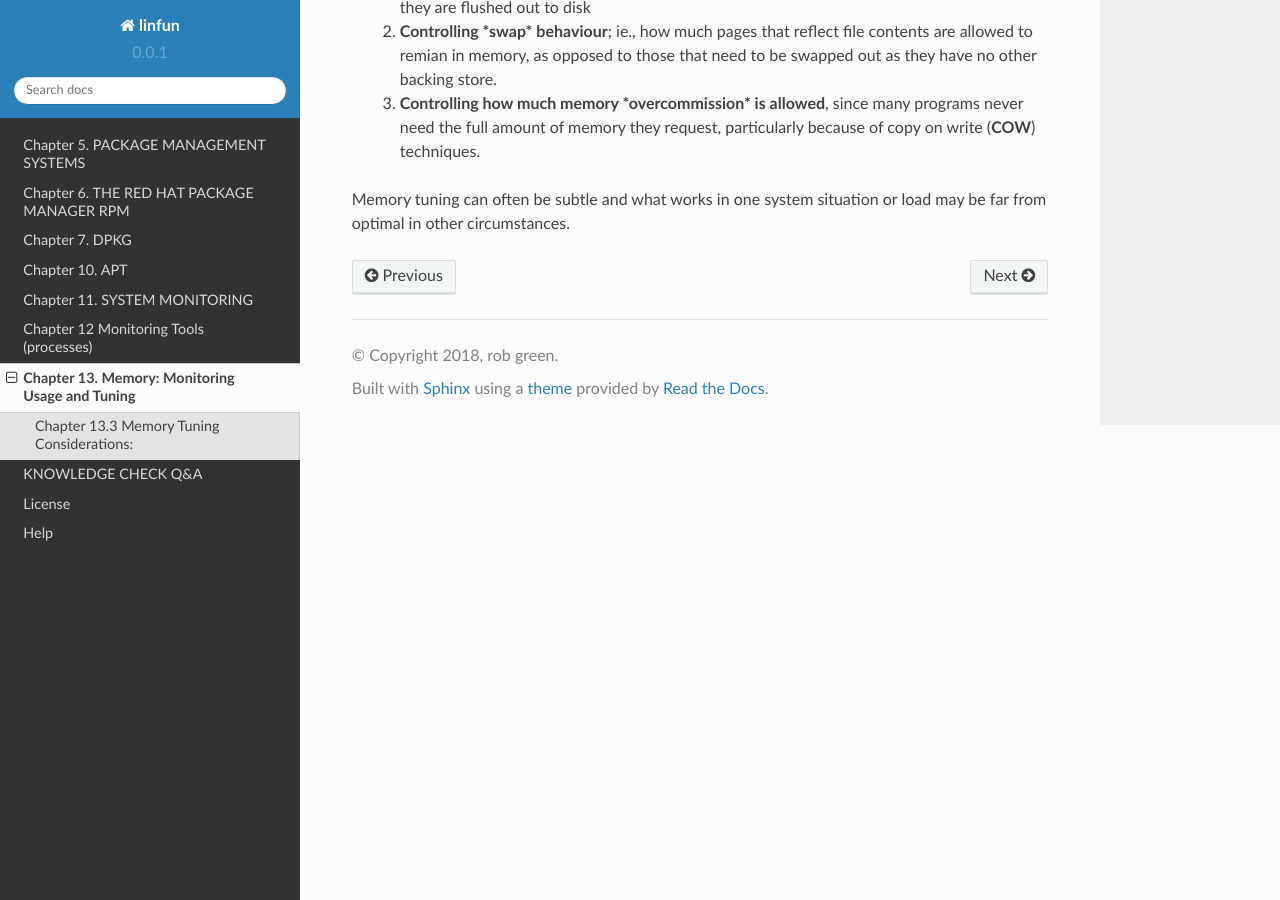
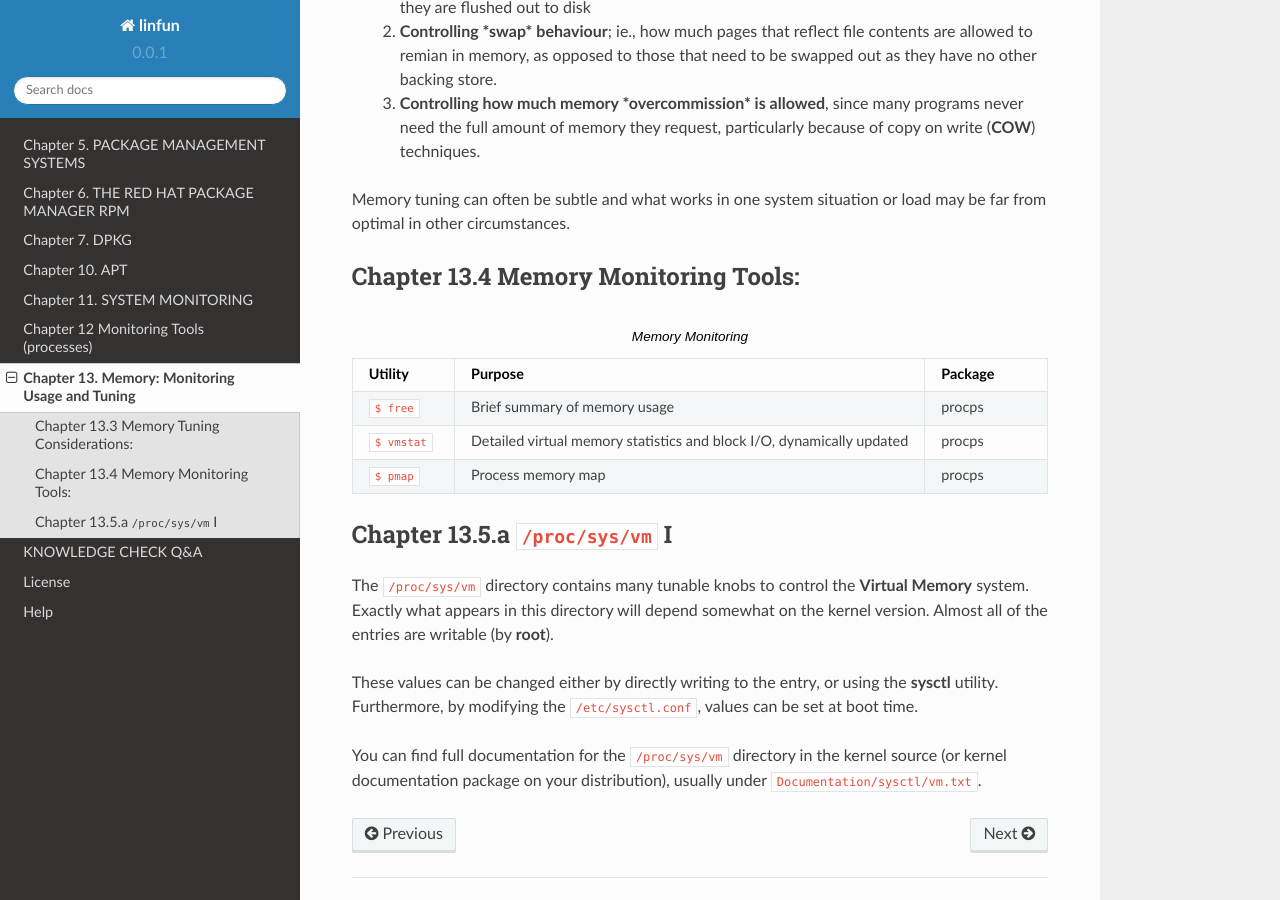
Before and after one commit to py010/linfun, a Sphinx documentation site: the page built from docs/source/chapter13.rst, in a window 1280 px wide and 900 px high, scrolled down 485 px. Built offline with Sphinx 7.4.7 and the Read the Docs theme 2.0.0, drawn with Linux system fonts in a browser that asks for light colours; pages that are not in the unit, such as notebooks, are missing from menus.

Commit message:
chapter 13.5.a proc/sys/vm

```diff
--- a/docs/source/chapter13.rst
+++ b/docs/source/chapter13.rst
@@ -17,3 +17,24 @@ When tweaking parameters in ``/proc/sys/vm``, the usual best practice is to adju
 	3. **Controlling how much memory *overcommission* is allowed**, since many programs never need the full amount of memory they request, particularly because of copy on write (**COW**) techniques.
 
 Memory tuning can often be subtle and what works in one system situation or load may be far from optimal in other circumstances.
+
+Chapter 13.4 Memory Monitoring Tools:
+^^^^^^^^^^^^^^^^^^^^^^^^^^^^^^^^^^^^^
+
+.. csv-table:: Memory Monitoring
+   :header: "Utility", "Purpose", "Package"
+   :widths: 30, 50, 40
+
+   "``$ free``", "Brief summary of memory usage", "procps"
+   "``$ vmstat``", "Detailed virtual memory statistics and block I/O, dynamically updated", "procps"
+   "``$ pmap``", "Process memory map", "procps"
+
+
+Chapter 13.5.a ``/proc/sys/vm`` I
+^^^^^^^^^^^^^^^^^^^^^^^^^^^^^^^^^
+
+The ``/proc/sys/vm`` directory contains many tunable knobs to control the **Virtual Memory** system. Exactly what appears in this directory will depend somewhat on the kernel version. Almost all of the entries are writable (by **root**).
+
+These values can be changed either by directly writing to the entry, or using the **sysctl** utility. Furthermore, by modifying the ``/etc/sysctl.conf``, values can be set at boot time.
+
+You can find full documentation for the ``/proc/sys/vm`` directory in the kernel source (or kernel documentation package on your distribution), usually under ``Documentation/sysctl/vm.txt``.
```
